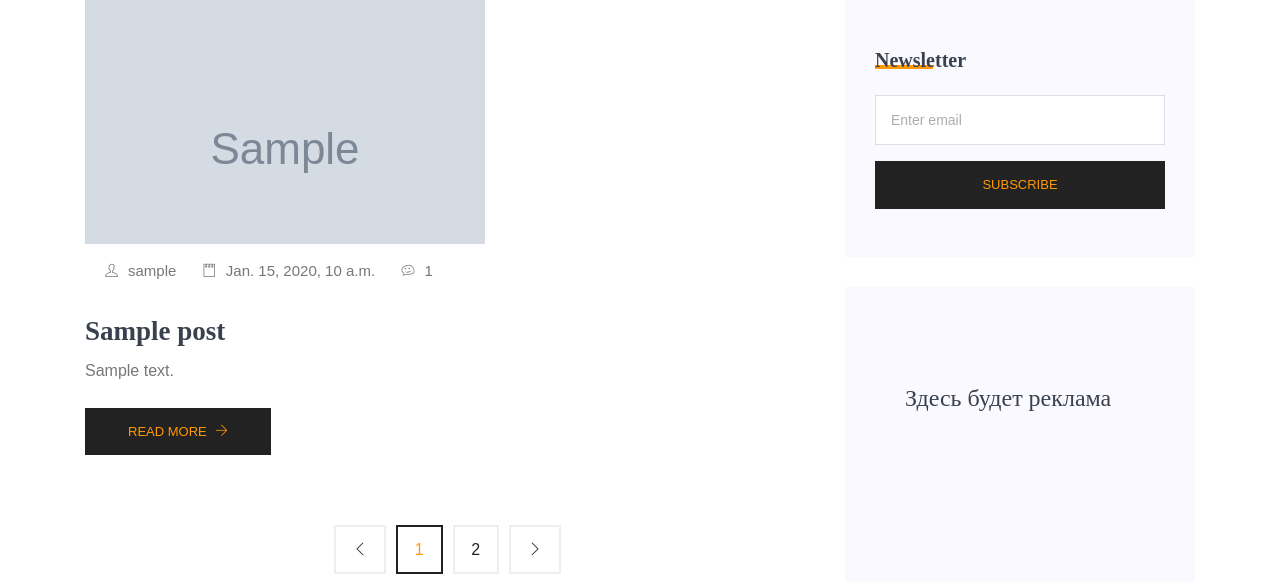
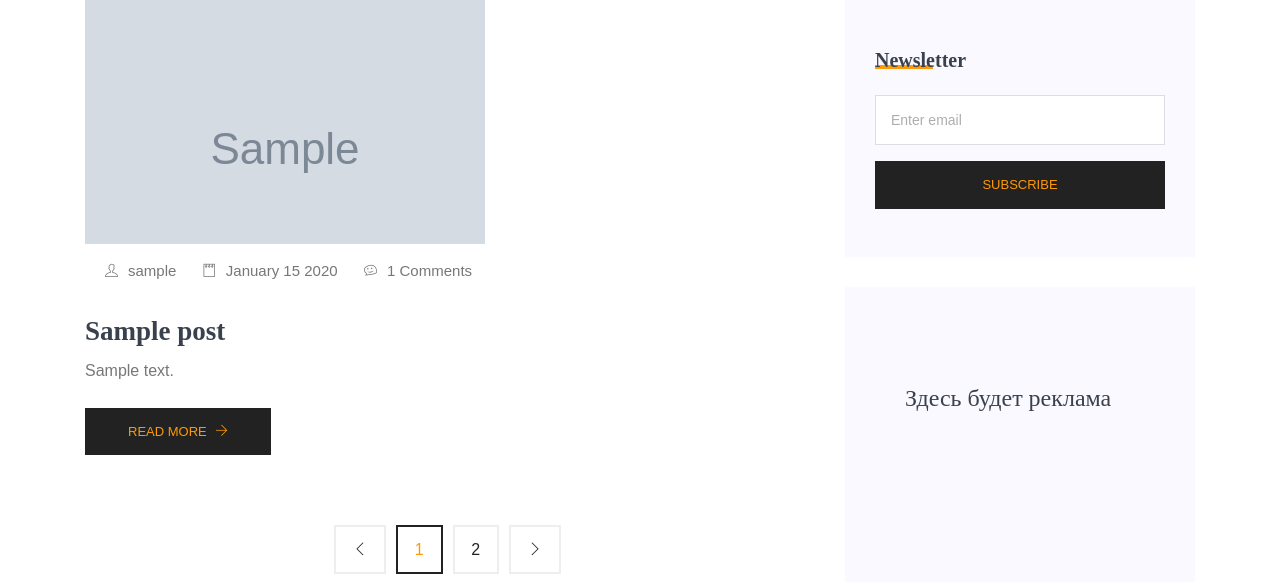
Before and after one commit to Aferokript/-2, a Django app: page / in a window 1280 px wide. Shown: the part 1616-2198 px from the top of the page. Run offline with Django 3.2, Linux system fonts and the light colour scheme; tables that the repository leaves empty hold one stand-in row (values such as "Sample post"); grey boxes marked "Sample" are stand-in pictures; parts of the project's set-up code (start-up, migrations or seed data) failed here and were passed over; some libraries are stand-ins or nearby versions.

Commit message:
Update index.html

```diff
--- a/templates/index.html
+++ b/templates/index.html
@@ -56,10 +56,10 @@
                   {% else %}
                   <img class="img-fluid" src="{% static 'img/banner/blog.png' %}" alt="">
                   {% endif %}
-                  <ul class="thumb-info">
+                  <ul class="thumb-info", style="max-width: 550px">
                     <li><a href="#"><i class="ti-user"></i>{{ post.author }}</a></li>
-                    <li><a href="#"><i class="ti-notepad"></i>{{ post.published_at }}</a></li>
-                    <li><a href="#"><i class="ti-themify-favicon"></i>{{ post.comments_amount }}</a></li>
+                    <li><a href="#"><i class="ti-notepad"></i><time datetime="{{ post.published_at }}">{{ post.published_at|date:"F d Y" }}</time></a></li>
+                    <li><a href="#"><i class="ti-themify-favicon"></i>{{ post.comments_amount }} Comments</a></li>
                   </ul>
                 </div>
                 <div class="details mt-20">
```
